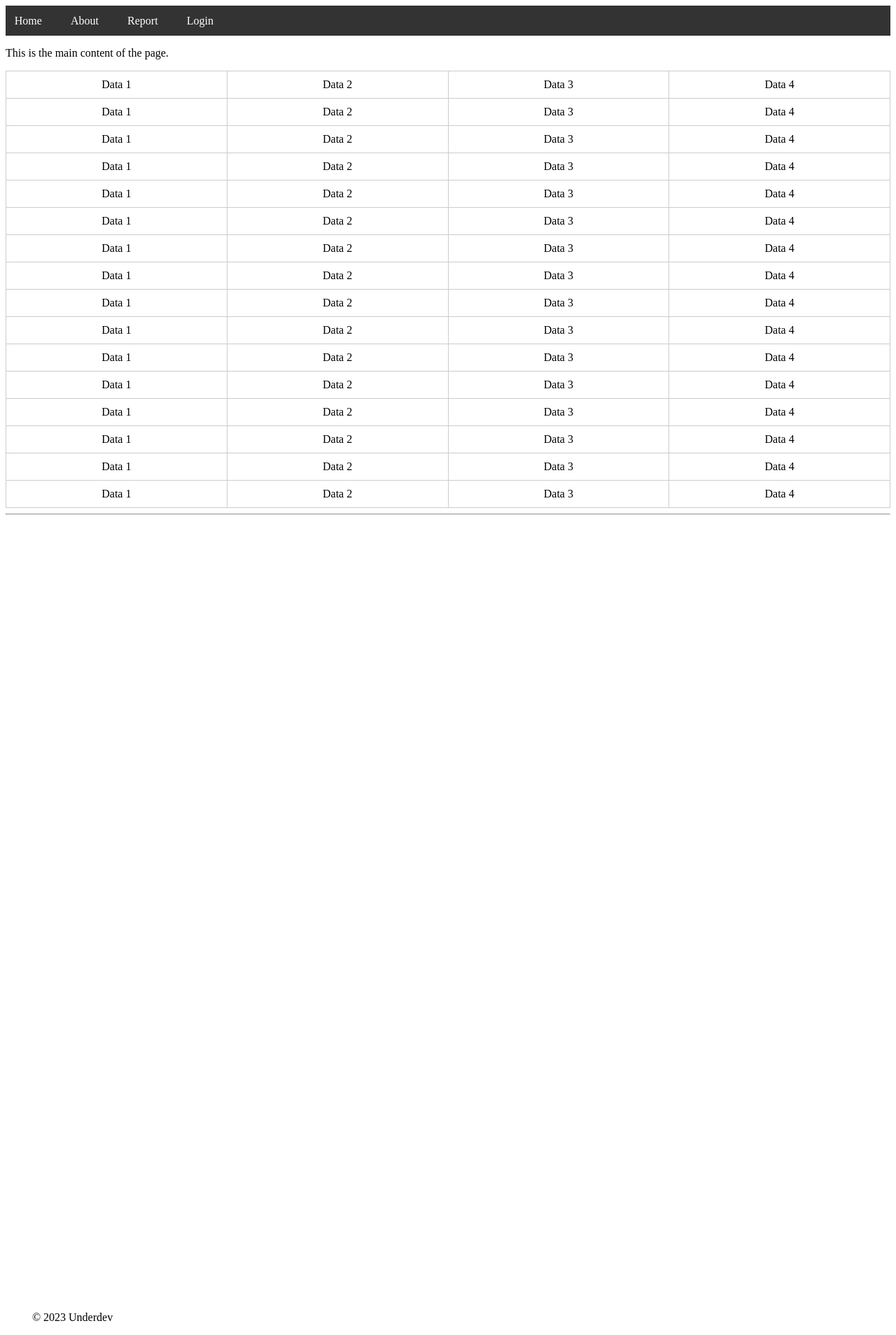
After one commit to LawsonSchwantz/SecProg, a PHP site: page / in a window 1280 px wide. The commit adds this page. Shown: the whole page at 70% size. Run offline with PHP 8.4, Linux system fonts and the light colour scheme.

Commit message:
Add files via upload

```diff
--- /dev/null
+++ b/index.php
@@ -0,0 +1,233 @@
+<?php
+    session_start();
+    function generateCSRFToken() {
+        if (!isset($_SESSION['csrf_token'])) {
+            $_SESSION['csrf_token'] = bin2hex(random_bytes(32));
+        }
+        return $_SESSION['csrf_token'];
+    }
+
+    function loginstatus(){
+        if(!isset($_SESSION['is_login'])) {
+            $_SESSION['is_login'] = false;
+        }
+        return $_SESSION['is_login'];
+    }
+    generateCSRFToken();
+    loginstatus();
+?>
+
+<!DOCTYPE html>
+<html>
+<head>
+    <title>Home</title>
+    <style>
+        header {
+            background-color: #333;
+            display: block;
+            color: #fff;
+            padding: 1%;
+            position:sticky;
+
+            top:0px;
+        }
+
+        ul {
+            list-style-type: none;
+            margin: 0;
+            padding: 0;
+        }
+
+        li {
+            display: inline;
+            margin-right: 3%;
+        }
+
+        a {
+            text-decoration: none;
+            color: #fff;
+        }
+        #login{
+            display: inline;
+            margin-right : 3%;
+        }
+        /* footer{
+            position:sticky;
+            bottom:0px;
+            background-color: white;
+            color: #fff;
+            padding: 0%;
+        } */
+        .footer{
+            color:black;
+            margin-left:3%;
+            margin-right:3%;
+            margin-top:90%;
+        }
+        hr{
+            color:lightgrey;
+
+        }
+        .custom-table {
+         width: 100%;
+         border-collapse: collapse;
+
+        }
+        .custom-table td {
+        border: 1px solid #ccc;
+        padding: 10px;
+        text-align: center;
+        margin-right : 3%;
+         margin-left: 3%;
+        }
+        /* .custom-table th {
+        background-color: #333;
+        color: #fff;
+        } */
+        .custom-table tbody tr:nth-child(4){
+        background-color: #fff;
+        margin-right : 3%;
+        margin-left: 3%;
+        }
+    </style>
+</head>
+<body>
+    <header>
+        <ul>
+            <li><a href="index.php">Home</a></li>
+            <li><a href="about-us.php">About</a></li>
+            <li><a href="report.php">Report</a></li>
+            <?php
+             if ($_SESSION['is_login'] === true) {
+                  echo "<div id='login'><a href='logout.php'>Logout</a></div>";
+             }else{
+                  echo "<div id='login'><a href='login.php'>Login</a></div>";
+              }
+
+            ?>
+           <!-- <li><a href="#">Services</a></li>-->
+
+
+        </ul>
+    </header>
+
+    <main>
+    <input type="hidden" name="csrf_token" value="<?= $_SESSION['csrf_token']; ?>" />
+        <p>This is the main content of the page.</p>
+        <table class="custom-table">
+        <!-- PLEASE READ NOTES ON THE BOTTOM OF THIS CODE -->
+        <tbody>
+            <tr>
+                <td>Data 1</td>
+                <td>Data 2</td>
+                <td>Data 3</td>
+                <td>Data 4</td>
+            </tr>
+            <tr>
+                <td>Data 1</td>
+                <td>Data 2</td>
+                <td>Data 3</td>
+                <td>Data 4</td>
+            </tr>
+            <tr>
+                <td>Data 1</td>
+                <td>Data 2</td>
+                <td>Data 3</td>
+                <td>Data 4</td>
+            </tr>
+            <tr>
+                <td>Data 1</td>
+                <td>Data 2</td>
+                <td>Data 3</td>
+                <td>Data 4</td>
+            </tr>
+            <tr>
+                <td>Data 1</td>
+                <td>Data 2</td>
+                <td>Data 3</td>
+                <td>Data 4</td>
+            </tr>
+            <tr>
+                <td>Data 1</td>
+                <td>Data 2</td>
+                <td>Data 3</td>
+                <td>Data 4</td>
+            </tr>
+            <tr>
+                <td>Data 1</td>
+                <td>Data 2</td>
+                <td>Data 3</td>
+                <td>Data 4</td>
+            </tr>
+            <tr>
+                <td>Data 1</td>
+                <td>Data 2</td>
+                <td>Data 3</td>
+                <td>Data 4</td>
+            </tr>
+            <tr>
+                <td>Data 1</td>
+                <td>Data 2</td>
+                <td>Data 3</td>
+                <td>Data 4</td>
+            </tr>
+            <tr>
+                <td>Data 1</td>
+                <td>Data 2</td>
+                <td>Data 3</td>
+                <td>Data 4</td>
+            </tr>
+            <tr>
+                <td>Data 1</td>
+                <td>Data 2</td>
+                <td>Data 3</td>
+                <td>Data 4</td>
+            </tr>
+            <tr>
+                <td>Data 1</td>
+                <td>Data 2</td>
+                <td>Data 3</td>
+                <td>Data 4</td>
+            </tr>
+            <tr>
+                <td>Data 1</td>
+                <td>Data 2</td>
+                <td>Data 3</td>
+                <td>Data 4</td>
+            </tr>
+            <tr>
+                <td>Data 1</td>
+                <td>Data 2</td>
+                <td>Data 3</td>
+                <td>Data 4</td>
+            </tr>
+            <tr>
+                <td>Data 1</td>
+                <td>Data 2</td>
+                <td>Data 3</td>
+                <td>Data 4</td>
+            </tr>
+            <tr>
+                <td>Data 1</td>
+                <td>Data 2</td>
+                <td>Data 3</td>
+                <td>Data 4</td>
+            </tr>
+            <!-- Add more rows as needed -->
+        </tbody>
+    </table>
+    </main>
+
+    <footer>
+        <hr></hr>
+        <p class="footer">&copy; 2023 Underdev</p>
+    </footer>
+</body>
+</html>
+
+
+
+<!--
+    - Table masih berupa dummy content.
+    - next progress adalah bikin php untuk auto generate jumlah table sesuai dengan jumlah barang yang dimiliki dalam database
+    -->
```
Also changed, not shown: report.php (+75 -5 lines).
